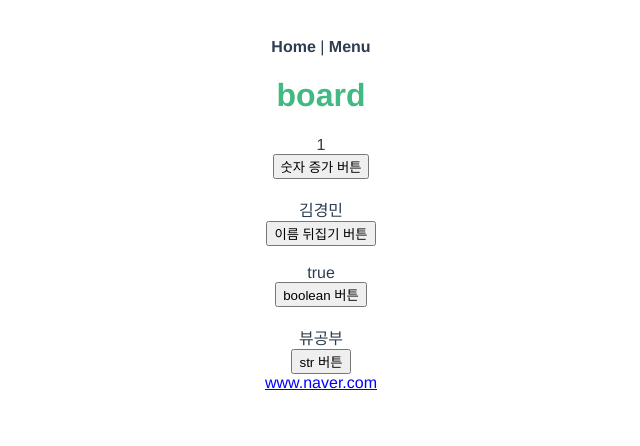
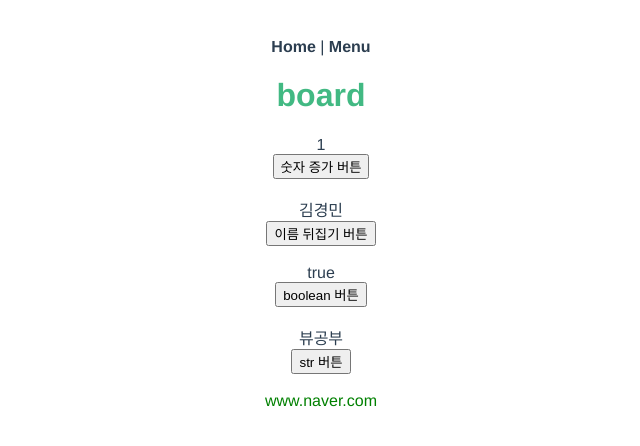
Before and after one commit to kyeongmin21/vueStudy, a Vue app: page /board in a window 1280 px wide. Shown: the top 446 px of the page, without its empty margins (319-959 px from the left). Built offline with nearby package versions, Linux system fonts and the light colour scheme.

Commit message:
class 객체 바인딩 - computed속성 이용하기

```diff
--- a/src/views/Board.vue
+++ b/src/views/Board.vue
@@ -6,8 +6,8 @@
                 :bool="trueFalse" @onOff="flag"
                 :str="string" @pushEvent="push">
     </BoardChild>
-
-    <div :style="[ activeClass, lineClass ]">www.naver.com</div>
+    <br>
+    <span :class="classObject">www.naver.com</span>
   </div>
 </template>
 
@@ -25,14 +25,16 @@ export default {
       person: '김경민',
       trueFalse: true,
       string: '뷰공부',
-
-      activeClass: {
-        color: 'blue'
-      },
-      lineClass: {
-        'text-decoration': 'underline'
+      isRed: false,
+    };
+  },
+  computed: {
+    classObject() {
+      return {
+        red: this.isRed,
+        green: !this.isRed
       }
-    };
+    }
   },
   methods: {
     update() {
@@ -53,11 +55,12 @@ export default {
 </script>
 
 <style>
-@import "/css/style.css";
 
-.active { color: red; }
-.underLine { text-decoration: underline; }
+.red { color: red; }
+.green { color: green; }
 
-.color { color: blue;}
+
+.colorAtt { color: red; }
+.weight { font-weight: 600; }
 
 </style>
```
